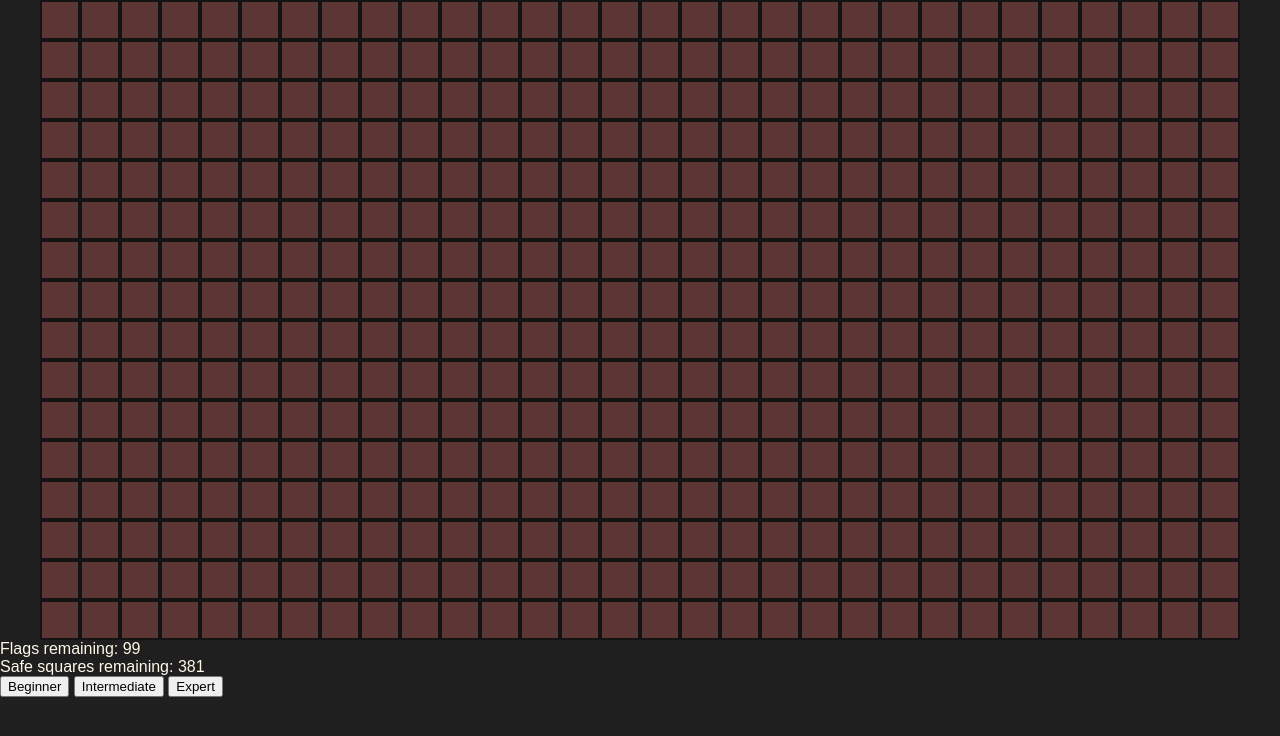
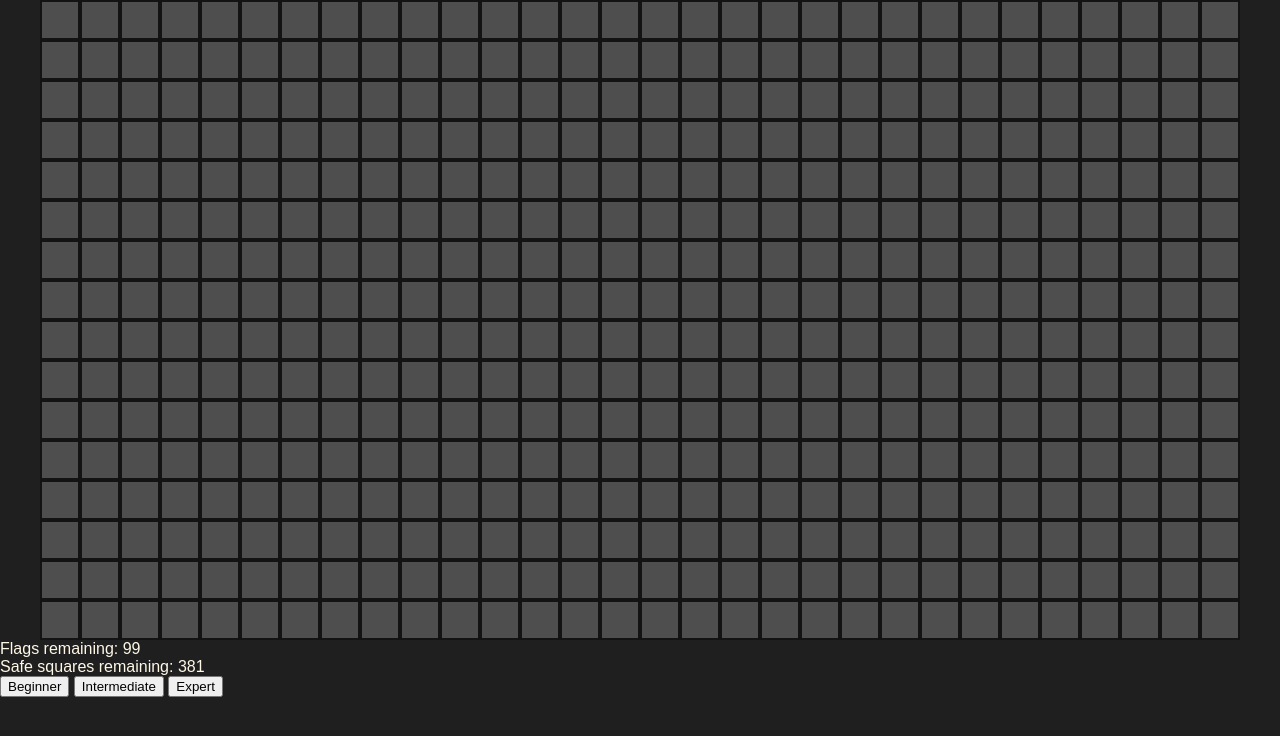
Before and after one commit to iamchenjiajun/minesweeper, a plain HTML site: page index.html in a window 1280 px wide. Drawn offline with Linux system fonts and the light colour scheme.

Commit message:
Update square styling and flag styling
Flagged tiles do not use the unopened square background colour. This
causes some visibility issues during gameplay.

The background colour of the flagged tiles has been updated to match the
colour of the unopened tiles.

```diff
--- a/square.js
+++ b/square.js
@@ -89,7 +89,7 @@ export default class Square {
                 break;
         }
 
-        if (!this.isOpened && !this.isFlagged) {
+        if (!this.isOpened) {
             button.classList.add("minesquare-unopened");
         }
 
--- a/style.css
+++ b/style.css
@@ -47,5 +47,5 @@ html, body {
 }
 
 .minesquare-unopened {
-    background-color: #5c3535;
+    background-color: #4e4e4e;
 }
```
